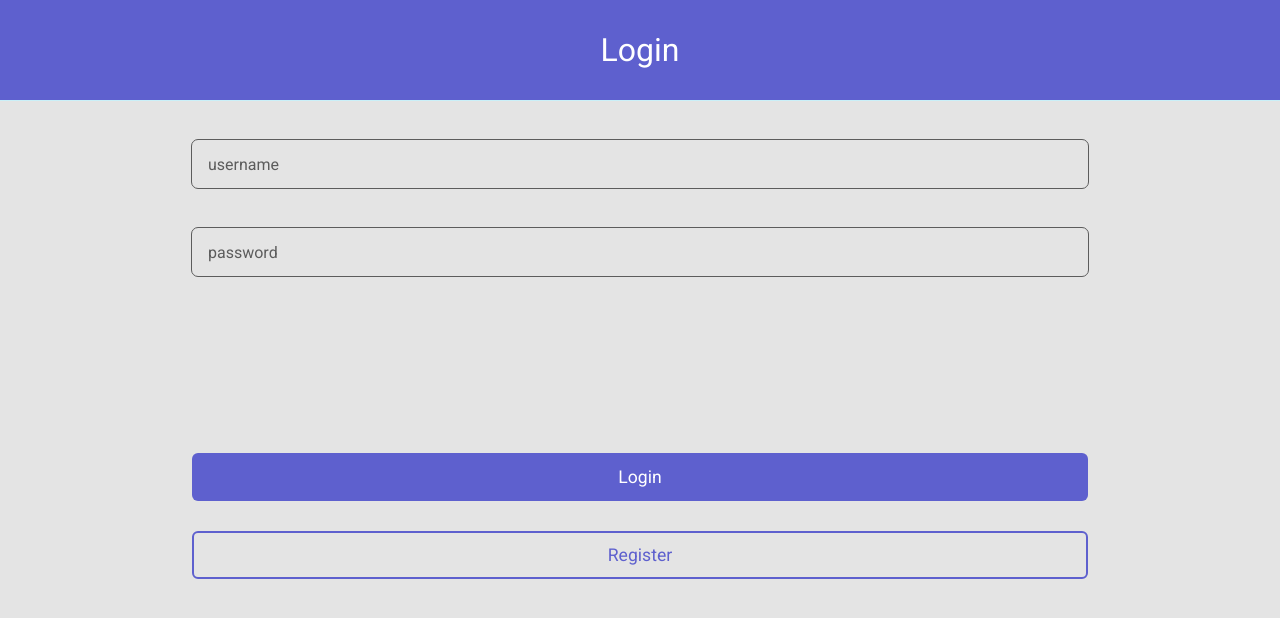
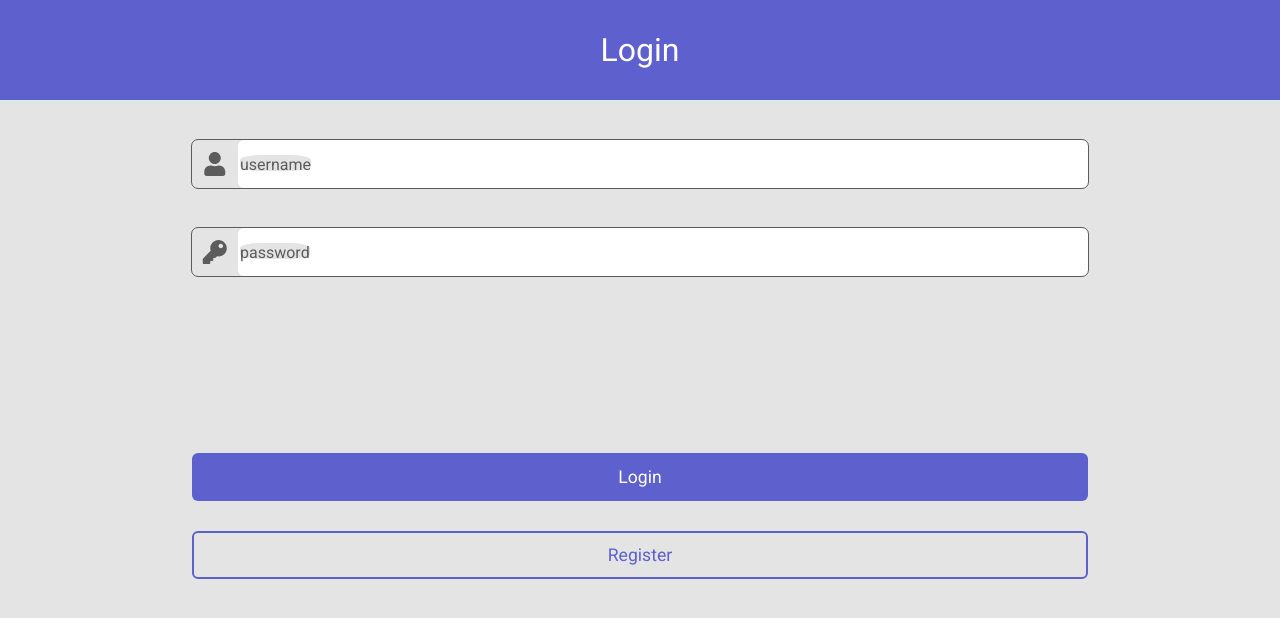
Before and after one commit to T-hash06/React-Social, a React (Vite) app: page /login in a window 1280 px wide. Shown: the top 618 px of the page. Built offline with nearby package versions, Linux system fonts and the light colour scheme.

Commit message:
[CREATE] React icons basic

```diff
--- a/package.json
+++ b/package.json
@@ -14,6 +14,7 @@
 		"postcss-nested": "^5.0.6",
 		"react": "^18.2.0",
 		"react-dom": "^18.2.0",
+		"react-icons": "^4.4.0",
 		"react-router-dom": "^6.3.0"
 	},
 	"devDependencies": {
--- a/src/components/TextInput.tsx
+++ b/src/components/TextInput.tsx
@@ -1,14 +1,16 @@
 import "../styles/ui/TextInput.css";
 
-import { ChangeEvent, useState } from "react";
+import React, { ChangeEvent, ReactElement, useState } from "react";
+import { IconType } from "react-icons";
 
 interface props {
 	onChange: (event: ChangeEvent<HTMLInputElement>, label?: string) => void;
 	className?: string;
+	Icon?: IconType;
 	label: string;
 }
 
-export default function TextInput({ onChange, className, label }: props) {
+export default function TextInput({ onChange, className, label, Icon }: props) {
 	const [isFilled, setFilled] = useState(false);
 
 	const handleChange = (event: ChangeEvent<HTMLInputElement>) => {
@@ -21,9 +23,10 @@ export default function TextInput({ onChange, className, label }: props) {
 		<>
 			<div
 				className={`input-container ${className} ${
-					isFilled ? `filled` : ""
-				}`}
+					isFilled ? "filled" : ""
+				} ${Icon ? "iconned" : ""}`}
 			>
+				{Icon ? <Icon className="icon"></Icon> : <></>}
 				<input className="input" type="text" onChange={handleChange} />
 				<label className="label">{label}</label>
 			</div>
--- a/src/styles/ui/TextInput.css
+++ b/src/styles/ui/TextInput.css
@@ -4,6 +4,7 @@
 	--active-color: var(--main);
 	--label-color: var(--grey);
 	--font-size: 16px;
+	--icon-size: calc(var(--font-size) * 1.5);
 
 	display: flex;
 	justify-content: center;
@@ -15,6 +16,16 @@
 	border-radius: var(--radius);
 
 	position: relative;
+	background-color: var(--back-color);
+	outline: 1px solid var(--border-color);
+
+	.icon {
+		color: var(--border-color);
+		font-size: var(--icon-size);
+		width: calc(var(--icon-size) * 2);
+
+		transition-duration: 200ms;
+	}
 
 	.input {
 		border: none;
@@ -25,12 +36,9 @@
 		height: 100%;
 
 		border-radius: var(--radius);
-		text-indent: 16px;
 
 		font-size: var(--font-size);
-
-		background-color: var(--back-color);
-		outline: 1px solid var(--border-color);
+		text-indent: 16px;
 
 		color: var(--black);
 	}
@@ -38,11 +46,12 @@
 	.label {
 		pointer-events: none;
 		position: absolute;
-		left: 16px;
+		left: 20px;
 		top: calc(48% - (var(--font-size) / 2));
 
 		color: var(--label-color);
 		background-color: var(--back-color);
+		border-radius: 30%;
 
 		transition-duration: 300ms;
 		font-size: var(--font-size);
@@ -50,21 +59,37 @@
 		height: var(--font-size);
 	}
 
+	&.iconned {
+		.label {
+			left: calc(var(--icon-size) * 2);
+		}
+
+		.input {
+			text-indent: 6px;
+		}
+	}
+
 	&.filled .label {
 		color: var(--label-color);
 		top: calc(-1 * var(--font-size) * 0.7);
 		padding: 0px 10px;
+
+		left: 20px;
 	}
 
 	&:focus-within {
-		.input {
-			outline: 2px solid var(--active-color);
+		outline: 2px solid var(--active-color);
+
+		.icon {
+			color: var(--active-color);
 		}
 
 		.label {
 			color: var(--active-color);
 			top: calc(-1 * var(--font-size) * 0.7);
 			padding: 0px 10px;
+
+			left: 20px;
 		}
 	}
 }
--- a/src/views/LoginView.tsx
+++ b/src/views/LoginView.tsx
@@ -2,6 +2,7 @@ import "../styles/views/LoginView.css";
 
 import { useNavigate } from "react-router-dom";
 import { ChangeEvent, useState } from "react";
+import { FaUser, FaKey } from "react-icons/fa";
 
 import TextInput from "../components/TextInput";
 import Button from "../components/Button";
@@ -37,11 +38,13 @@ export default function LoginView() {
 						className="text-input"
 						label="username"
 						onChange={handleUsername}
+						Icon={FaUser}
 					/>
 					<TextInput
 						className="text-input"
 						label="password"
 						onChange={handlePassword}
+						Icon={FaKey}
 					/>
 				</section>
 				<section className="buttons-section">
--- a/src/views/RegisterView.tsx
+++ b/src/views/RegisterView.tsx
@@ -1,5 +1,6 @@
 import "../styles/views/RegisterView.css";
 
+import { FaKey, FaEnvelope, FaRegAddressCard, FaUser } from "react-icons/fa";
 import { useNavigate } from "react-router-dom";
 import { ChangeEvent, useState } from "react";
 
@@ -48,21 +49,25 @@ export default function RegisterView() {
 						onChange={handleChanges}
 						label="name"
 						className="text-input"
+						Icon={FaRegAddressCard}
 					/>
 					<TextInput
 						onChange={handleChanges}
 						label="email"
 						className="text-input"
+						Icon={FaEnvelope}
 					/>
 					<TextInput
 						onChange={handleChanges}
 						label="username"
 						className="text-input"
+						Icon={FaUser}
 					/>
 					<TextInput
 						onChange={handleChanges}
 						label="password"
 						className="text-input"
+						Icon={FaKey}
 					/>
 				</div>
 				<div className="buttons-container">
```
Also changed, not shown: 2 other files (tests, documents, lock files or other folders).
